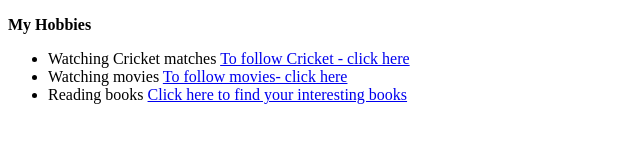
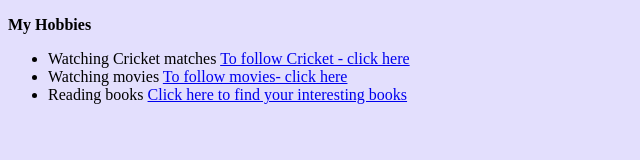
Before and after one commit to yogeshso/cv, a plain HTML site: page hobbies.html in a window 1280 px wide. Shown: the whole page, without its empty margins (0-640 px from the left). Drawn offline with Linux system fonts and the light colour scheme.

Commit message:
Add files via upload

```diff
--- a/hobbies.html
+++ b/hobbies.html
@@ -7,6 +7,16 @@
     <meta http-equiv="X-UA-Compatible" content="IE=edge">
     <meta name="viewport" content="width=device-width, initial-scale=1.0">
     <title>My Hobbies</title>
+
+    <style>
+
+        body
+
+        {
+
+            background-color: rgb(227, 223, 253);
+        }
+    </style>
 </head>
 <body>
 
```
